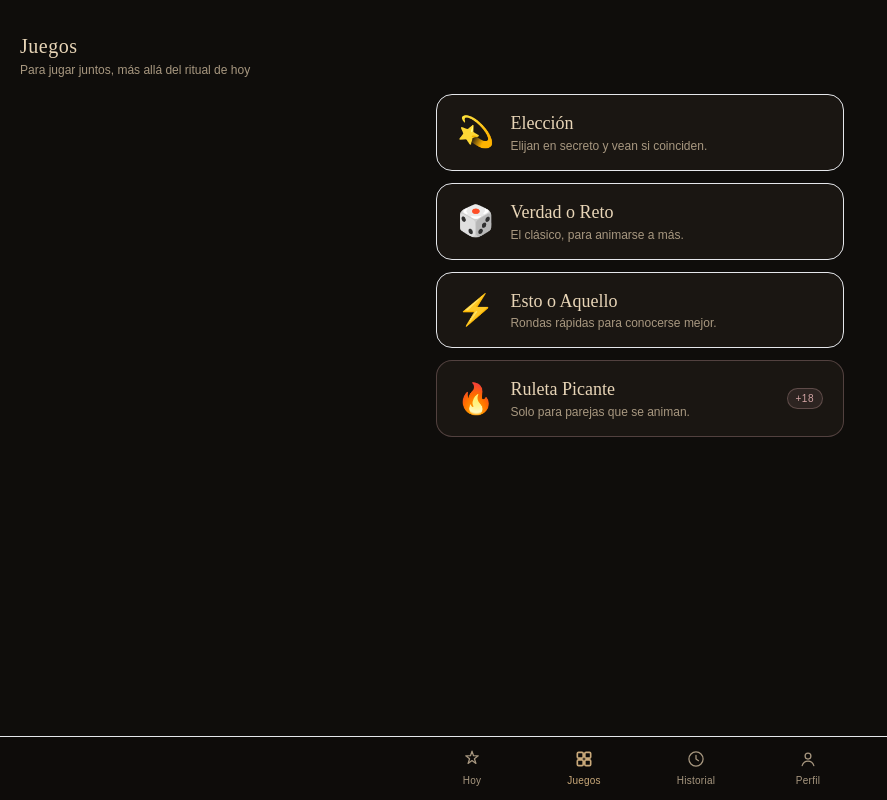
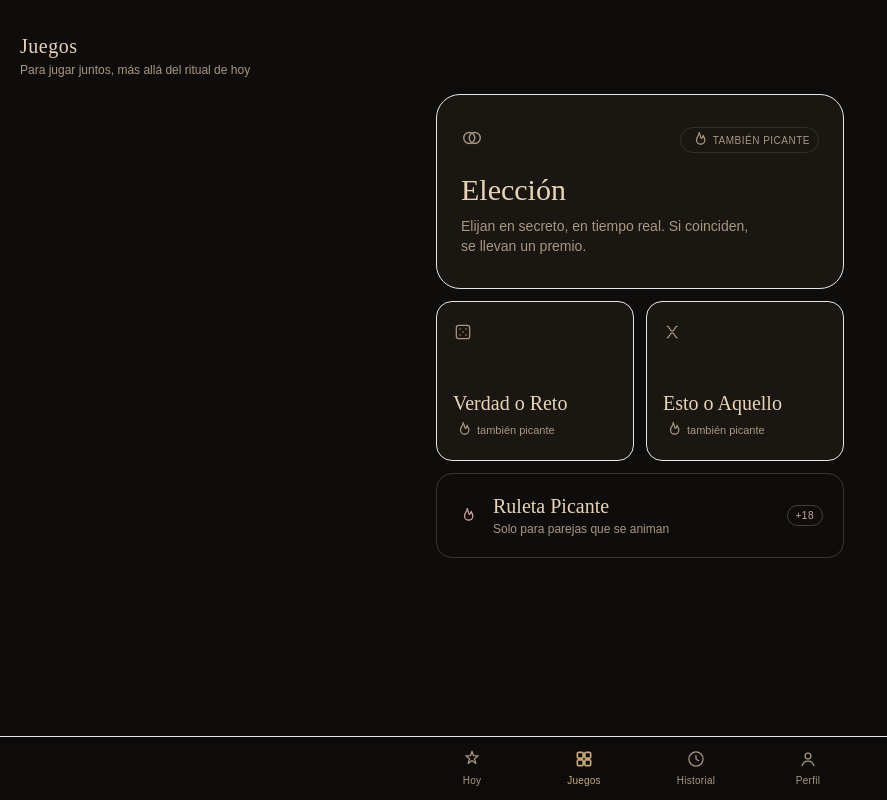
Before and after one commit to LuAGutierrez/Ritual-App, a Next.js app: page /juegos in a window 1280 px wide. Shown: the whole page, without its empty margins (0-887 px from the left). Built offline with nearby package versions, Linux system fonts and the light colour scheme.

Commit message:
Rediseñar /juegos: salir del patrón de cards genéricas con emoji
Elección destacada arriba, Verdad o Reto + Esto o Aquello en par,
Ruleta Picante con tratamiento propio. Iconos de línea SVG en vez
de emojis. Limpia el array JUEGOS/JuegoInfo que quedó sin uso.

```diff
--- a/app/juegos/page.tsx
+++ b/app/juegos/page.tsx
@@ -3,9 +3,47 @@
 import Link from 'next/link'
 import { useRouter } from 'next/navigation'
 import { useTransition } from 'react'
-import { JUEGOS } from '@/lib/juegos'
 import BottomNav from '@/components/BottomNav'
 import PageLoader from '@/components/PageLoader'
+
+function IconEleccion() {
+  return (
+    <svg width="22" height="22" viewBox="0 0 24 24" fill="none" stroke="currentColor" strokeWidth={1.5} strokeLinecap="round" strokeLinejoin="round">
+      <circle cx="9" cy="12" r="6" />
+      <circle cx="15" cy="12" r="6" />
+    </svg>
+  )
+}
+
+function IconDado() {
+  return (
+    <svg width="20" height="20" viewBox="0 0 24 24" fill="none" stroke="currentColor" strokeWidth={1.5} strokeLinecap="round" strokeLinejoin="round">
+      <rect x="4" y="4" width="16" height="16" rx="3" />
+      <circle cx="8.5" cy="8.5" r="0.9" fill="currentColor" stroke="none" />
+      <circle cx="15.5" cy="8.5" r="0.9" fill="currentColor" stroke="none" />
+      <circle cx="12" cy="12" r="0.9" fill="currentColor" stroke="none" />
+      <circle cx="8.5" cy="15.5" r="0.9" fill="currentColor" stroke="none" />
+      <circle cx="15.5" cy="15.5" r="0.9" fill="currentColor" stroke="none" />
+    </svg>
+  )
+}
+
+function IconBifurcacion() {
+  return (
+    <svg width="20" height="20" viewBox="0 0 24 24" fill="none" stroke="currentColor" strokeWidth={1.5} strokeLinecap="round" strokeLinejoin="round">
+      <path d="M5 5c3 0 3 6 6 6s3-6 6-6" />
+      <path d="M5 19c3 0 3-6 6-6s3 6 6 6" />
+    </svg>
+  )
+}
+
+function IconLlama() {
+  return (
+    <svg width="20" height="20" viewBox="0 0 24 24" fill="none" stroke="currentColor" strokeWidth={1.5} strokeLinecap="round" strokeLinejoin="round">
+      <path d="M12 3c1.5 3-3 4.5-3 9a5 5 0 0 0 10 0c0-2.5-1.5-3.5-2-5.5C16.3 8.5 16 10 15 10c-1.5 0-.5-3.5-3-7z" />
+    </svg>
+  )
+}
 
 export default function JuegosPage() {
   const router = useRouter()
@@ -32,28 +70,74 @@ export default function JuegosPage() {
       </header>
 
       <main className="flex-1 px-5 pb-28 max-w-md mx-auto w-full space-y-3">
-        {JUEGOS.map(j => (
+        {/* Destacado: Elección — el único con reveal sincronizado */}
+        <Link
+          href="/juegos/eleccion"
+          prefetch
+          onClick={e => handleClick(e, '/juegos/eleccion')}
+          className="group block bg-ritual-bg-soft border border-white/8 rounded-3xl px-6 py-8 transition-all duration-200 hover:border-ritual-gold/30"
+        >
+          <div className="flex items-start justify-between">
+            <span className="text-ritual-muted group-hover:text-ritual-gold transition-colors"><IconEleccion /></span>
+            <span className="text-[10px] font-body uppercase tracking-wider text-ritual-muted border border-white/10 rounded-full px-2 py-0.5 flex items-center gap-1">
+              <IconLlama /> también picante
+            </span>
+          </div>
+          <p className="font-display text-3xl text-ritual-cream leading-snug mt-4">Elección</p>
+          <p className="text-ritual-muted text-sm font-body mt-1.5 max-w-[85%]">
+            Elijan en secreto, en tiempo real. Si coinciden, se llevan un premio.
+          </p>
+        </Link>
+
+        {/* Par: Verdad o Reto + Esto o Aquello */}
+        <div className="grid grid-cols-2 gap-3">
           <Link
-            key={j.id}
-            href={`/juegos/${j.id}`}
+            href="/juegos/verdad-o-reto"
             prefetch
-            onClick={e => handleClick(e, `/juegos/${j.id}`)}
-            className={`w-full text-left bg-ritual-bg-soft border rounded-2xl px-5 py-4 flex items-center gap-4 transition-all duration-200 hover:border-white/20 ${
-              j.picante ? 'border-[#D4A5A5]/30' : 'border-white/8'
-            }`}
+            onClick={e => handleClick(e, '/juegos/verdad-o-reto')}
+            className="group bg-ritual-bg-soft border border-white/8 rounded-2xl px-4 py-5 flex flex-col justify-between h-40 transition-all duration-200 hover:border-white/20"
           >
-            <span className="text-3xl">{j.emoji}</span>
-            <div className="flex-1 min-w-0">
-              <p className="font-display text-lg text-ritual-cream leading-snug">{j.titulo}</p>
-              <p className="text-ritual-muted text-xs font-body mt-0.5">{j.descripcion}</p>
+            <span className="text-ritual-muted group-hover:text-ritual-cream transition-colors"><IconDado /></span>
+            <div>
+              <p className="font-display text-xl text-ritual-cream leading-tight">Verdad o Reto</p>
+              <p className="text-ritual-muted text-[11px] font-body mt-1 flex items-center gap-1">
+                <IconLlama /> también picante
+              </p>
             </div>
-            {j.picante && (
-              <span className="text-[10px] font-body uppercase tracking-wider text-[#D4A5A5] border border-[#D4A5A5]/30 bg-[#D4A5A5]/10 rounded-full px-2 py-0.5 flex-shrink-0">
-                +18
-              </span>
-            )}
           </Link>
-        ))}
+
+          <Link
+            href="/juegos/esto-o-aquello"
+            prefetch
+            onClick={e => handleClick(e, '/juegos/esto-o-aquello')}
+            className="group bg-ritual-bg-soft border border-white/8 rounded-2xl px-4 py-5 flex flex-col justify-between h-40 transition-all duration-200 hover:border-white/20"
+          >
+            <span className="text-ritual-muted group-hover:text-ritual-cream transition-colors"><IconBifurcacion /></span>
+            <div>
+              <p className="font-display text-xl text-ritual-cream leading-tight">Esto o Aquello</p>
+              <p className="text-ritual-muted text-[11px] font-body mt-1 flex items-center gap-1">
+                <IconLlama /> también picante
+              </p>
+            </div>
+          </Link>
+        </div>
+
+        {/* Ruleta Picante — el único 100% +18, tratamiento propio */}
+        <Link
+          href="/juegos/ruleta-picante"
+          prefetch
+          onClick={e => handleClick(e, '/juegos/ruleta-picante')}
+          className="group flex items-center gap-4 bg-[#D4A5A5]/8 border border-[#D4A5A5]/25 rounded-2xl px-5 py-5 transition-all duration-200 hover:border-[#D4A5A5]/45"
+        >
+          <span className="text-[#D4A5A5]"><IconLlama /></span>
+          <div className="flex-1 min-w-0">
+            <p className="font-display text-xl text-ritual-cream leading-tight">Ruleta Picante</p>
+            <p className="text-ritual-muted text-xs font-body mt-0.5">Solo para parejas que se animan</p>
+          </div>
+          <span className="text-[10px] font-body uppercase tracking-wider text-[#D4A5A5] border border-[#D4A5A5]/30 rounded-full px-2 py-0.5 flex-shrink-0">
+            +18
+          </span>
+        </Link>
       </main>
 
       <BottomNav />
--- a/lib/juegos.ts
+++ b/lib/juegos.ts
@@ -1,45 +1,3 @@
-export type JuegoId = 'eleccion' | 'verdad-o-reto' | 'ruleta-picante' | 'esto-o-aquello'
-
-export interface JuegoInfo {
-  id: JuegoId
-  emoji: string
-  titulo: string
-  descripcion: string
-  picante?: boolean
-  tienePicante?: boolean
-}
-
-export const JUEGOS: JuegoInfo[] = [
-  {
-    id: 'eleccion',
-    emoji: '💫',
-    titulo: 'Elección',
-    descripcion: 'Elijan en secreto y vean si coinciden.',
-    tienePicante: true,
-  },
-  {
-    id: 'verdad-o-reto',
-    emoji: '🎲',
-    titulo: 'Verdad o Reto',
-    descripcion: 'El clásico, para animarse a más.',
-    tienePicante: true,
-  },
-  {
-    id: 'esto-o-aquello',
-    emoji: '⚡',
-    titulo: 'Esto o Aquello',
-    descripcion: 'Rondas rápidas para conocerse mejor.',
-    tienePicante: true,
-  },
-  {
-    id: 'ruleta-picante',
-    emoji: '🔥',
-    titulo: 'Ruleta Picante',
-    descripcion: 'Solo para parejas que se animan.',
-    picante: true,
-  },
-]
-
 export interface JuegoItem {
   texto: string
   picante?: boolean
```
